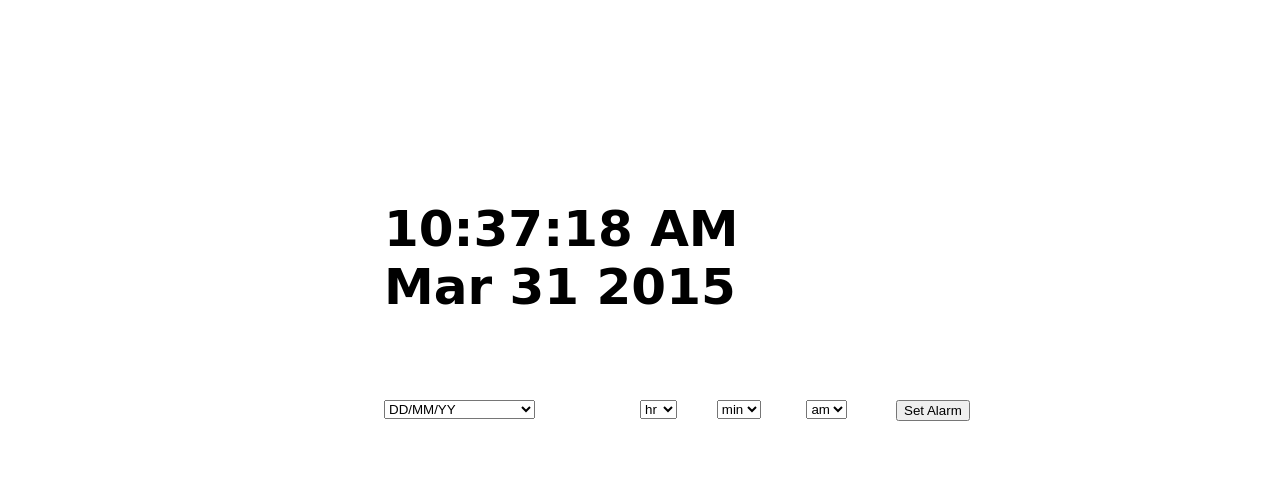
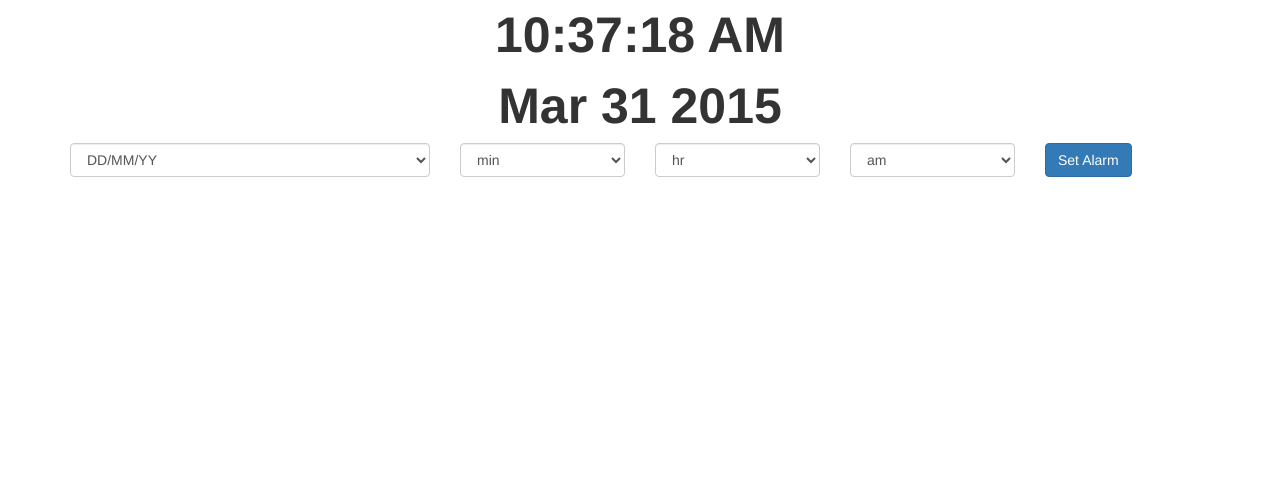
Before and after one commit to cj-st/smartAlarm, a plain HTML site: page alarm/smartalarm/index.html in a window 1280 px wide. Drawn offline with nearby package versions, Linux system fonts and the light colour scheme; a script that the page names is missing.

Commit message:
implemented bootstrap

```diff
--- a/alarm/smartalarm/index.html
+++ b/alarm/smartalarm/index.html
@@ -1,25 +1,51 @@
 <!DOCTYPE html>
 <html>
 <head>
-    <title>index</title>
+    <title>Smart Alarm</title>
     <meta charset="utf-8">
+    <meta name="viewport" content="width=device-width, initial-scale=1">
+    <link rel="stylesheet" href="https://maxcdn.bootstrapcdn.com/bootstrap/3.3.4/css/bootstrap.min.css">
+     <link rel="stylesheet" href="smartAlarm.css">
+    <script src="https://ajax.googleapis.com/ajax/libs/jquery/2.1.3/jquery.min.js"></script>
+    <script src="https://maxcdn.bootstrapcdn.com/bootstrap/3.3.4/js/bootstrap.min.js"></script>
 
-    <link rel="stylesheet" href="smartAlarm.css">
-    <script src="https://ajax.googleapis.com/ajax/libs/jquery/2.1.3/jquery.min.js"></script>
+
     <script src="https://cdn.firebase.com/js/client/2.2.1/firebase.js"></script>
 
     <!-- <script src="http://maps.googleapis.com/maps/api/js"></script> -->
 
 </head>
 <body>
-    <div id='background'></div>
-    <div id='clock'></div>
-    <div id='weather'></div>
-    <select id='alarmDate'></select>
-    <select id='alarmMinute'></select>
-    <select id='alarmHour'></select>
-    <select id='alarmMeridiem'></select>
-    <button id='setAlarm'>Set Alarm</button>
-     <script src="smartAlarm.js"></script>
+<!-- clock -->
+<div class="container">
+    <div class="row" id="clock">
+    </div>
+</div>
+<!-- weather -->
+<div class="container">
+    <div class="row" id="weather">
+    </div>
+</div>
+
+<!-- alarms options -->
+<div class="container">
+    <div class="row row-centered">
+        <div class="col-xs-4 col-centered"><select class="form-control col-centered" id='alarmDate'></select></div>
+        <div class="col-xs-2 col-centered"><select class="form-control col-centered" id='alarmMinute'></select></div>
+        <div class="col-xs-2 col-centered"><select class="form-control col-centered" id='alarmHour'></select>
+</div>
+        <div class="col-xs-2 col-centered"><select class="form-control col-centered" id='alarmMeridiem'></select>
+</div>
+        <div class="col-xs-2 col-centered"><button type="button" class="btn btn-primary btn-md" id="setAlarm">Set Alarm</button></div>
+
+    </div>
+</div>
+
+
+
+
+
+    <script src="smartAlarm.js"></script>
+
 </body>
 </html>
--- a/alarm/smartalarm/smartAlarm.css
+++ b/alarm/smartalarm/smartAlarm.css
@@ -1,12 +1,29 @@
-.pagecontent {
-    padding: 24px;
-}
-
-#background{
+body{
     height:100vh;
     background-size:cover;
 }
 
+."col-xs-4"{
+    float:right;
+}
+#clock{
+    font-size:50px;
+    text-align: center;
+    font-weight: bold;
+}
+#weather{
+    font-size:30px;
+    text-align: center;
+}
+/*.pagecontent {
+    padding: 24px;
+}
+*/
+/*background{
+    height:100vh;
+    background-size:cover;
+}*/
+/*
 #clock{
     position:fixed;
     top:25%;
@@ -47,4 +64,4 @@
     font-family: cursive;
     font-size: 35px;
     font-weight: bold;
-}
+}*/
--- a/alarm/smartalarm/smartAlarm.js
+++ b/alarm/smartalarm/smartAlarm.js
@@ -48,7 +48,7 @@ $(document).ready( function() {
         success: function (data) {
             var icon=data.currently.icon;
             var temp=(data.currently.temperature-32)/1.8;
-            var background = document.getElementById('background');
+            var background = document.body;
             clockDiv = document.getElementById('clock');
             weatherDiv=document.getElementById('weather');
             weatherDiv=document.getElementById('weather');
@@ -183,9 +183,10 @@ $(document).ready( function() {
     messagesRef.on('child_added',function(snapshot){
         number++;
         var showAlarm=document.createElement("button");
+        showAlarm.setAttribute("class","btn btn-primary btn-block");
         showAlarm.id= number;
         showAlarm.innerText=snapshot.val().date+" "+snapshot.val().hour+":"+snapshot.val().minute;
-        document.getElementById("background").appendChild(showAlarm);
+        document.body.appendChild(showAlarm);
 
         //remove alarm data and alarm object upon click
         showAlarm.onclick=function(){
@@ -193,6 +194,7 @@ $(document).ready( function() {
             childRef.remove();
             var child = document.getElementById(showAlarm.id);
             child.parentNode.removeChild(child);
+            number--;
 
             };
 
```
Also changed, not shown: 1 other file.
